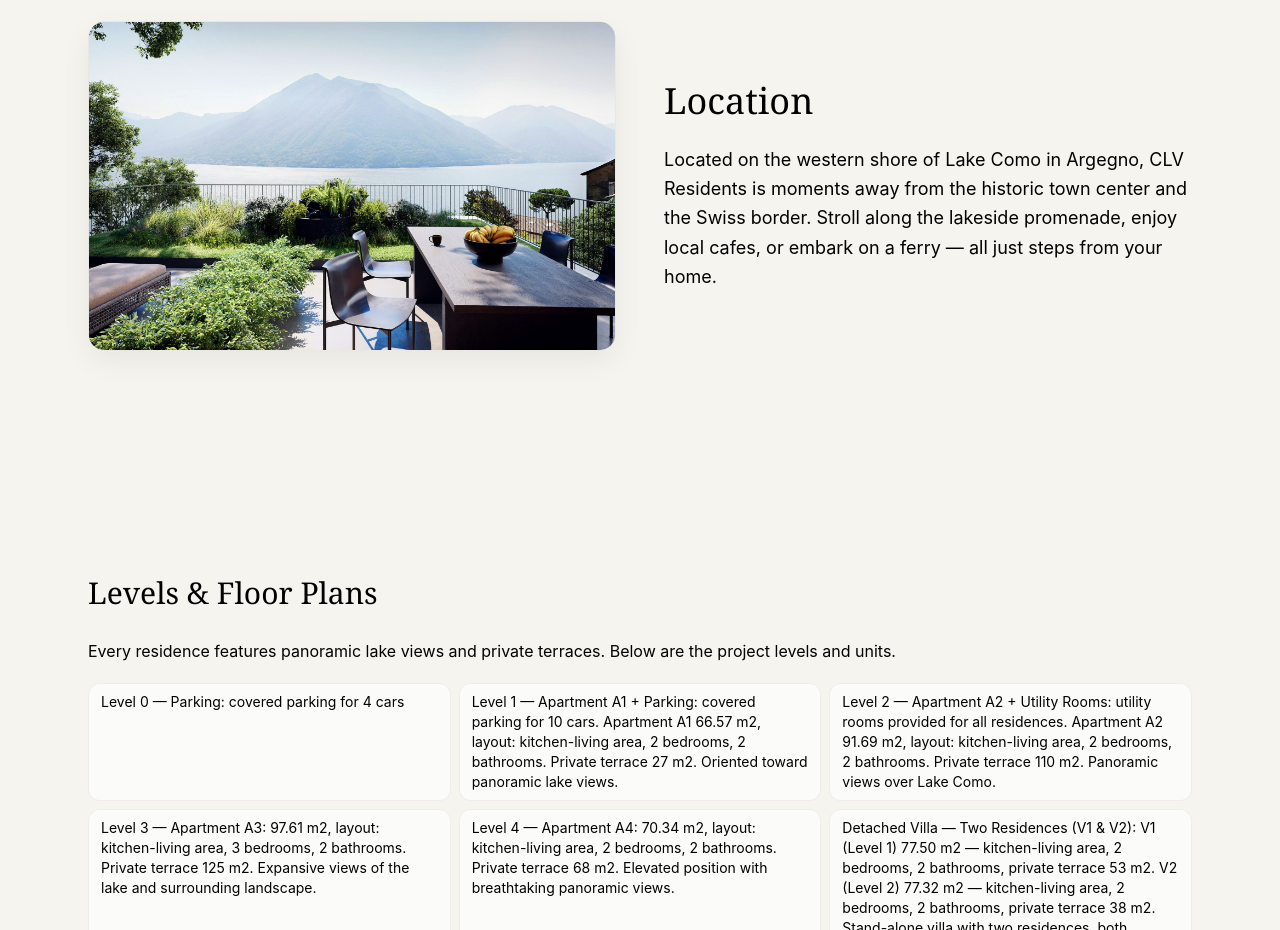
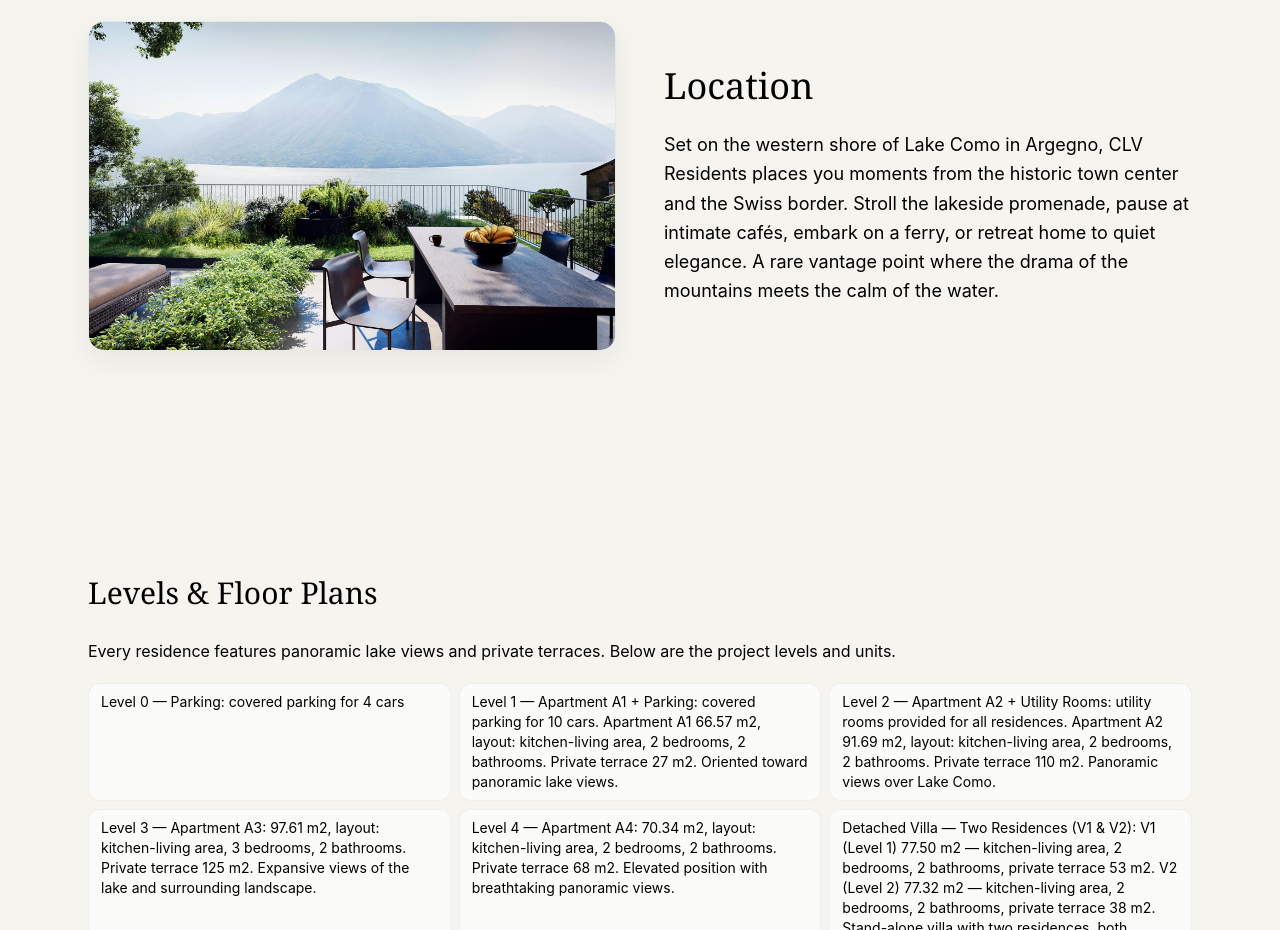
Before and after one commit to 9521287-max/clv-landing, a React (Vite) app: page / in a window 1280 px wide. Shown: the part 3540-4470 px from the top of the page. Built offline with nearby package versions, Linux system fonts and the light colour scheme.

Commit message:
Update i18n.js

```diff
--- a/src/i18n.js
+++ b/src/i18n.js
@@ -75,7 +75,7 @@ amenities: {
 
 location: {
   title: "Location",
-    text: "Located on the western shore of Lake Como in Argegno, CLV Residents is moments away from the historic town center and the Swiss border. Stroll along the lakeside promenade, enjoy local cafes, or embark on a ferry — all just steps from your home."
+  text: "Set on the western shore of Lake Como in Argegno, CLV Residents places you moments from the historic town center and the Swiss border. Stroll the lakeside promenade, pause at intimate cafés, embark on a ferry, or retreat home to quiet elegance. A rare vantage point where the drama of the mountains meets the calm of the water."
 },
 
   plans: {
@@ -210,7 +210,7 @@ amenities: {
 
 location: {
   title: "Posizione",
-    text: "Sulla sponda occidentale del Lago di Como ad Argegno, a pochi passi dal centro storico e dal confine svizzero. Passeggiata sul lungolago, caffè e imbarcadero a breve distanza dalla propria casa."
+  text: "Sulla sponda occidentale del Lago di Como, ad Argegno, CLV Residents ti mette a pochi passi dal centro storico e dal confine svizzero. Passeggia sul lungolago, fermati nei caffè, sali sul traghetto e rientra a casa nella quiete dell’eleganza. Un punto di vista raro, dove la forza delle montagne incontra la calma dell’acqua."
 },
 
   plans: {
```
Lines whose indentation alone changed are shown as unchanged.
